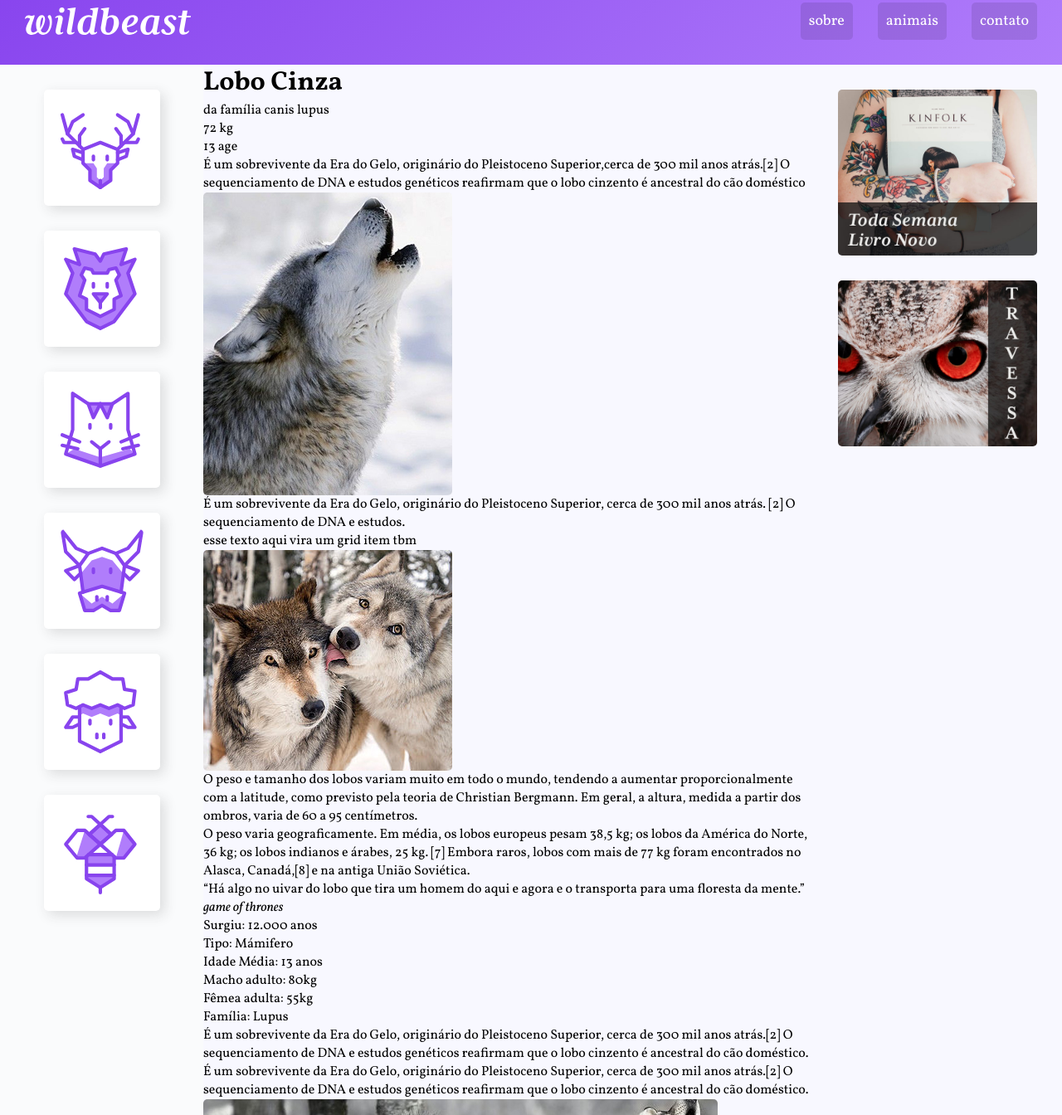
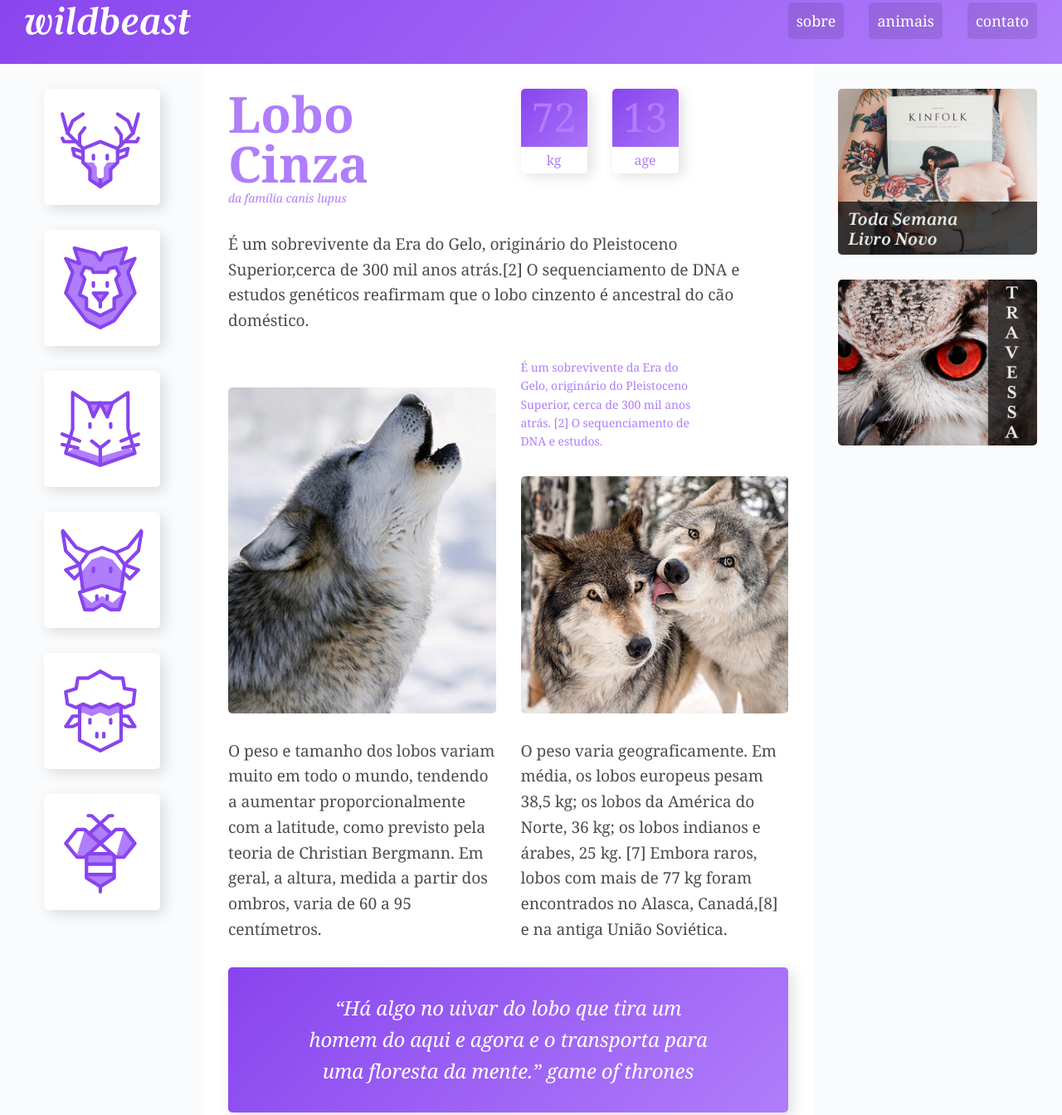
Before and after one commit to pablito42/css-grid-origamid, a plain HTML site: page index.html in a window 1280 px wide. Shown: the part 27-1371 px from the top of the page at 83% size. Drawn offline with Linux system fonts and the light colour scheme.

Commit message:
finalizado

```diff
--- a/css/style.css
+++ b/css/style.css
@@ -1,11 +1,10 @@
 body, p, h1, ul, li, blockquote {
-    margin: 0;
-    padding: 0;
+  padding: 0px;
+  margin: 0px
 }
 
 body {
-    font-family: 'Vollkorn', Georgia, serif;
-    background: ghostwhite;
+  font-family: "Volkorn", Georgia, serif;
 }
 
 li {
@@ -18,9 +17,11 @@ a {
 
 img {
   display: block;
-    max-width: 100%;
+  width: 100%;
   border-radius: 5px;
 }
+
+/* GRID GERAL */
 
 .estrutura {
   display: grid;
@@ -31,6 +32,32 @@ img {
     "footer footer footer"
   ;
 }
+
+@media (max-width: 1200px) {
+  .estrutura {
+    grid-template-areas:
+      "header header header"
+      "sidenav content content"
+      "sidenav anuncios anuncios"
+      "footer footer footer"
+    ;
+  }
+}
+
+@media (max-width: 760px) {
+  .estrutura {
+    grid-template-columns: 100%;
+    grid-template-areas:
+      "header"
+      "sidenav"
+      "content"
+      "anuncios"
+      "footer"
+    ;
+  }
+}
+
+/*HEADER*/
 
 .header {
   grid-area: header;
@@ -55,19 +82,35 @@ img {
   padding: 10px;
   color: white;
   font-size: 1.125em;
-    background: rgba(0,0,0,0.1);
+  background: rgba(0,0,0,.1);
   border-radius: 5px;
   transition: 0.1s;
 }
 
-.header a:hover {
+.header nav a:hover {
   background: rgba(0,0,0,.5);
 }
 
 .header li + li {
   margin-left: 30px;
-    flex-wrap: wrap;
 }
+
+@media (max-width: 760px) {
+  .header {
+    grid-template-columns: auto;
+  }
+  .logo {
+    margin-bottom: 20px;
+  }
+  .header nav a {
+    font-size: 1em;
+  }
+  .header li + li {
+    margin-left: 10px;
+  }
+}
+
+/*SIDENAV*/
 
 .sidenav {
   grid-area: sidenav;
@@ -80,11 +123,9 @@ img {
   min-width: 60px;
   max-width: 100px;
   margin: 0 auto 30px auto;
-
   background: white;
   padding: 20px;
   border-radius: 5px;
-
   box-shadow: 5px 5px 15px 0px rgba(44,44,44,0.15);
   transition: .1s ease-out;
 }
@@ -92,17 +133,192 @@ img {
 .sidenav li a:hover {
   background: #B07DFB;
 }
+
+@keyframes seta {
+  from {
+    right: 30px;
+  }
+  to {
+    right: 20px;
+  }
+}
+
+@media (max-width: 760px) {
+  .sidenav {
+    position: relative;
+    overflow-x: auto;
+    -webkit-overflow-scrolling: touch;
+    -ms-overflow-style: -ms-autohiding-scrollbar;
+  }
+  .sidenav::after {
+    content: '→';
+    position: absolute;
+    top: 5px;
+    right: 30px;
+    color: rgba(0,0,0,.3);
+    animation: seta .5s ease-in 0s infinite alternate;
+  }
+  .sidenav ul {
+    display: flex;
+  }
+  .sidenav li {
+    flex: 1 0 60px;
+  }
+  .sidenav {
+    padding: 0 30px;
+  }
+  .sidenav li a {
+    margin: 30px 30px 30px 0;
+  }
+}
+
+/*CONTENT*/
+
 .content {
   grid-area: content;
+  max-width: 900px;
+  margin: 0 auto;
+  padding: 30px;
+  display: grid;
+  grid-template-columns: 1fr 1fr;
+  grid-gap: 30px;
 }
+
+@media (max-width: 600px) {
+  .content {
+    grid-template-columns: auto;
+  }
+}
+
+.col-wide {
+  grid-column: 1 / -1;
+}
+
+.imagem-1 {
+  grid-row: span 2;
+  align-self: end;
+}
+
+.item-2 {
+  align-self: end;
+}
+
+/*ESTILOS CONTENT*/
+
+p {
+  font-size: 1.2em;
+  line-height: 1.6;
+  letter-spacing: -0.005em;
+  color: rgba(0,0,0,.7);
+}
+
+.informacoes p + p{
+  margin-top: 30px;
+}
+
+/*TITULO*/
+
+.titulo {
+  color: #B07DFB;
+}
+
+.titulo h1 {
+  font-size: 3.75em;
+  line-height: 1;
+  font-weight: 700;
+}
+
+.titulo span {
+  font-size: 0.875em;
+  font-style: italic;
+}
+
+/*CARACTERISTICAS*/
+
+.caracteristicas {
+  display: flex;
+  align-items: flex-start;
+}
+
+.caracteristicas > div {
+  width: 80px;
+  text-align: center;
+  background: linear-gradient(135deg, #8844ee, #B07DFB);
+  border-radius: 5px;
+  box-shadow: 5px 5px 15px 0px rgba(44,44,44,0.15);
+  position: relative;
+}
+
+.caracteristicas > div:first-child {
+  margin-right: 30px;
+}
+
+.caracteristicas span {
+  display: block;
+  color: #B07DFB;
+}
+
+.numero {
+  font-size: 3em;
+  line-height: 1;
+  margin: 10px auto;
+}
+
+.rotulo {
+  background: white;
+  border-radius: 0 0 5px 5px;
+  padding: 5px 0;
+  position: relative;
+  top: 2px;
+}
+
+.destaque {
+  font-size: 0.875em;
+  color: #B07DFB;
+  max-width: 16em;
+}
+
+.citacao, .atributos {
+  align-self: start;
+  padding: 30px;
+  border-radius: 5px;
+  box-shadow: 5px 5px 15px 0px rgba(44,44,44,0.15);
+  background: linear-gradient(135deg, #8844ee, #B07DFB);
+}
+
+.citacao p {
+  font-size: 1.5em;
+  font-style: italic;
+  text-align: center;
+  color: white;
+  max-width: 500px;
+  margin: 0 auto;
+}
+
+.atributos li {
+  color: white;
+  font-family: Courier, monospace;
+  font-size: 1.125em;
+  padding: 15px;
+}
+
+.atributos li + li {
+  border-top: 2px solid #B07DFB;
+}
+
+/*ANUNCIOS*/
 
 .anuncios {
   grid-area: anuncios;
+  background: #fafbfc;
   display: grid;
   align-content: start;
   padding: 30px;
-    gap: 30px;
+  grid-gap: 30px;
+  grid-template-columns: repeat(auto-fit, minmax(150px, 1fr));
 }
+
+/*FOOTER*/
 
 .footer {
   grid-area: footer;
--- a/index.html
+++ b/index.html
@@ -2,20 +2,30 @@
 <html>
   <head>
     <title>Wildbeast</title>
-        <meta name="viewport" content="width=device-width, initial-scale=1, shrink-to-fit=no">
-        <link rel="stylesheet" href="css/style.css">
+    <meta
+      name="viewport"
+      content="width=device-width, initial-scale=1, shrink-to-fit=no"
+    />
+    <link rel="stylesheet" href="css/style.css" />
+    <link rel="stylesheet" href="css/reset.css" />
+    <link rel="stylesheet" href="css/responsivo.css" />
 
-        <link rel="preconnect" href="https://fonts.googleapis.com">
-        <link rel="preconnect" href="https://fonts.gstatic.com" crossorigin>
-        <link href="https://fonts.googleapis.com/css2?family=Vollkorn:ital,wght@0,400;0,700;1,400&display=swap" rel="stylesheet">
-
+    <link rel="preconnect" href="https://fonts.googleapis.com" />
+    <link rel="preconnect" href="https://fonts.gstatic.com" crossorigin />
+    <link
+      href="https://fonts.googleapis.com/css2?family=Vollkorn:ital,wght@0,400;0,700;1,400&display=swap"
+      rel="stylesheet"
+    />
   </head>
   <body>
     <div class="estrutura">
-
       <header class="header">
         <a href="#" class="logo">
-                    <img class="logo" src="images/wildbeast.svg" alt="Logo do site Wildbeast.">
+          <img
+            class="logo"
+            src="images/wildbeast.svg"
+            alt="Logo do site Wildbeast."
+          />
         </a>
         <nav>
           <ul>
@@ -29,35 +39,37 @@
       <nav class="sidenav">
         <ul>
           <li>
-                        <a href="#" id="cervo"><img src="images/icones/cervo.svg" alt="Cervo"></a>
+            <a href="#" id="cervo"
+              ><img src="images/icones/cervo.svg" alt="Cervo"
+            /></a>
           </li>
           <li>
-                        <a href="#"><img src="images/icones/leao.svg" alt="Leão"></a>
+            <a href="#"><img src="images/icones/leao.svg" alt="Leão" /></a>
           </li>
           <li>
-                        <a href="#"><img src="images/icones/gato.svg" alt="Gato"></a>
+            <a href="#"><img src="images/icones/gato.svg" alt="Gato" /></a>
           </li>
           <li>
-                        <a href="#"><img src="images/icones/vaca.svg" alt="Vaca"></a>
+            <a href="#"><img src="images/icones/vaca.svg" alt="Vaca" /></a>
           </li>
           <li>
-                        <a href="#"><img src="images/icones/ovelha.svg" alt="Ovelha"></a>
+            <a href="#"><img src="images/icones/ovelha.svg" alt="Ovelha" /></a>
           </li>
 
           <li>
-                        <a href="#"><img src="images/icones/abelha.svg" alt="Abelha"></a>
+            <a href="#"><img src="images/icones/abelha.svg" alt="Abelha" /></a>
           </li>
         </ul>
       </nav>
 
       <main class="content">
         <div class="titulo">
-                    <h1>Lobo Cinza</h1>
+          <h1>Lobo<br />Cinza</h1>
           <span>da família canis lupus</span>
         </div>
 
         <div class="caracteristicas">
-                    <div class="">
+          <div>
             <span class="numero">72</span>
             <span class="rotulo">kg</span>
           </div>
@@ -68,30 +80,42 @@
           </div>
         </div>
 
-                <p class="column-wide legenda">
-                    É um sobrevivente da Era do Gelo, originário do Pleistoceno Superior,cerca de 300 mil anos atrás.[2] O sequenciamento de DNA e estudos genéticos reafirmam que o lobo cinzento é ancestral do cão doméstico
+        <p class="col-wide legenda">
+          É um sobrevivente da Era do Gelo, originário do Pleistoceno
+          Superior,cerca de 300 mil anos atrás.[2] O sequenciamento de DNA e
+          estudos genéticos reafirmam que o lobo cinzento é ancestral do cão
+          doméstico.
         </p>
 
-                <img class="wolf1" src="images/wolf1.jpg" alt="Lobo uivando" />
+        <img class="imagem-1" src="images/wolf1.jpg" alt="Lobo uivando" />
+
+        <p class="destaque">
+          É um sobrevivente da Era do Gelo, originário do Pleistoceno Superior,
+          cerca de 300 mil anos atrás. [2] O sequenciamento de DNA e estudos.
+        </p>
+
+        <img class="imagem-2" src="images/wolf2.jpg" alt="Casal de lobos" />
 
         <p>
-                    É um sobrevivente da Era do Gelo, originário do Pleistoceno Superior, cerca de 300 mil anos atrás.
-                    [2] O sequenciamento de DNA e estudos.
-                </p>
-                 esse texto aqui vira um grid item tbm
-                <img src="images/wolf2.jpg" alt="Casal de lobos" />
-
-                <p>
-                    O peso e tamanho dos lobos variam muito em todo o mundo, tendendo a aumentar proporcionalmente com a latitude, como previsto pela teoria de Christian Bergmann. Em geral, a altura, medida a partir dos ombros, varia de 60 a 95 centímetros.
+          O peso e tamanho dos lobos variam muito em todo o mundo, tendendo a
+          aumentar proporcionalmente com a latitude, como previsto pela teoria
+          de Christian Bergmann. Em geral, a altura, medida a partir dos ombros,
+          varia de 60 a 95 centímetros.
         </p>
 
         <p>
-                    O peso varia geograficamente. Em média, os lobos europeus pesam 38,5 kg; os lobos da América do Norte, 36 kg; os lobos indianos e árabes, 25 kg. [7] Embora raros, lobos com mais de 77 kg foram encontrados no Alasca, Canadá,[8] e na antiga União Soviética.
+          O peso varia geograficamente. Em média, os lobos europeus pesam 38,5
+          kg; os lobos da América do Norte, 36 kg; os lobos indianos e árabes,
+          25 kg. [7] Embora raros, lobos com mais de 77 kg foram encontrados no
+          Alasca, Canadá,[8] e na antiga União Soviética.
         </p>
 
-                <blockquote class="citacao column-wide">
-                    “Há algo no uivar do lobo que tira um homem do aqui e agora e o transporta para uma floresta da mente.”
+        <blockquote class="col-wide citacao">
+          <p>
+            “Há algo no uivar do lobo que tira um homem do aqui e agora e o
+            transporta para uma floresta da mente.”
             <cite>game of thrones</cite>
+          </p>
         </blockquote>
 
         <ul class="atributos">
@@ -105,23 +129,29 @@
 
         <div class="informacoes">
           <p>
-                        É um sobrevivente da Era do Gelo, originário do Pleistoceno Superior, cerca de 300 mil anos atrás.[2] O sequenciamento de DNA e estudos genéticos reafirmam que o lobo cinzento é ancestral do cão doméstico.
+            É um sobrevivente da Era do Gelo, originário do Pleistoceno
+            Superior, cerca de 300 mil anos atrás.[2] O sequenciamento de DNA e
+            estudos genéticos reafirmam que o lobo cinzento é ancestral do cão
+            doméstico.
           </p>
 
           <p>
-                        É um sobrevivente da Era do Gelo, originário do Pleistoceno Superior, cerca de 300 mil anos atrás.[2] O sequenciamento de DNA e estudos genéticos reafirmam que o lobo cinzento é ancestral do cão doméstico.
+            É um sobrevivente da Era do Gelo, originário do Pleistoceno
+            Superior, cerca de 300 mil anos atrás.[2] O sequenciamento de DNA e
+            estudos genéticos reafirmam que o lobo cinzento é ancestral do cão
+            doméstico.
           </p>
         </div>
 
-                <img src="images/wolf3.jpg" alt="Alcateia">
+        <img class="col-wide" src="images/wolf3.jpg" alt="Alcateia" />
       </main>
 
       <aside class="anuncios">
         <div class="anuncio-item">
-                    <img src="images/anuncio-1.jpg" alt="Primeiro anúncio">
+          <img src="images/anuncio-1.jpg" alt="Primeiro anúncio" />
         </div>
         <div class="anuncio-item">
-                    <img src="images/anuncio-2.jpg" alt="Segundo anúncio">
+          <img src="images/anuncio-2.jpg" alt="Segundo anúncio" />
         </div>
       </aside>
 
```
Lines whose indentation alone changed are shown as unchanged.
